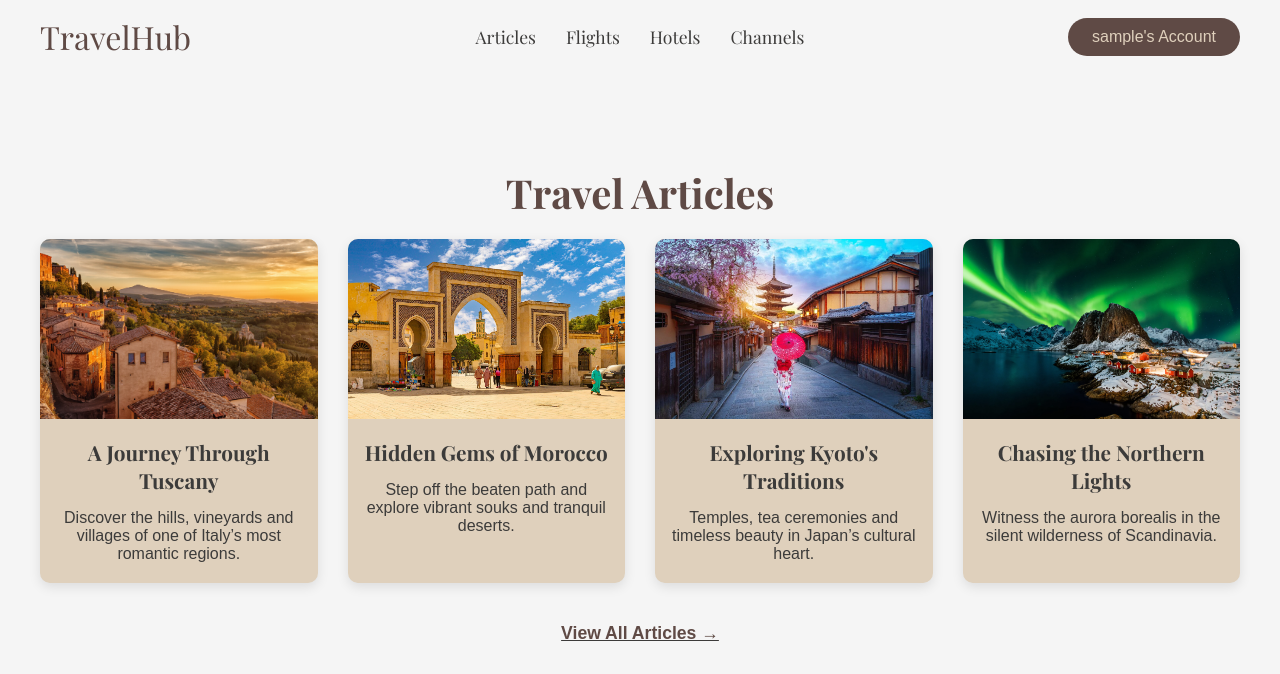
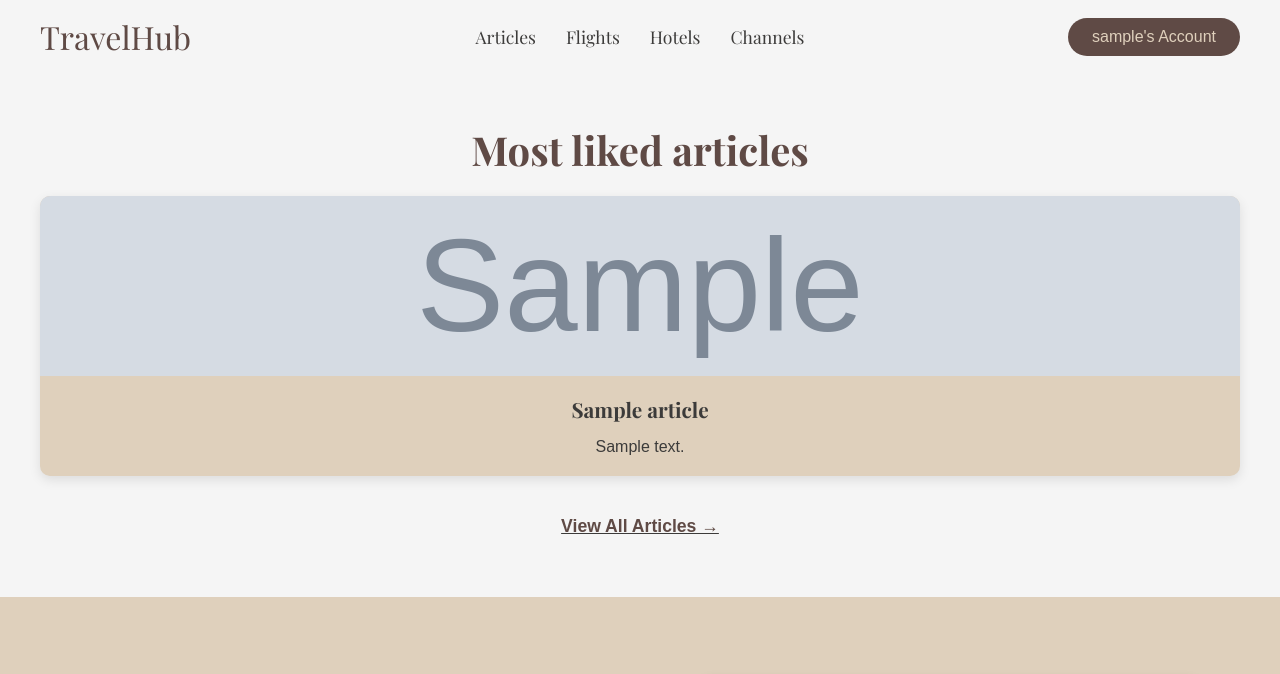
Before and after one commit to alessandraScilio/hw1, a PHP site: page /hw1/home.php in a window 1280 px wide. Shown: the top 674 px of the page. Run offline with PHP 8.4, Linux system fonts and the light colour scheme; the visitor is signed in with stand-in values (Sample User, id 1); tables that the repository leaves empty hold one stand-in row (values such as "Sample post"); grey boxes marked "Sample" are stand-in pictures; some web fonts are replaced.

Commit message:
Home page fetch

```diff
--- a/articles.css
+++ b/articles.css
@@ -16,7 +16,6 @@ body {
   color: var(--nero);
 }
 
-/*Navbar*/
 #nav-container {
   width: 100%;
   padding: 15px 40px;
@@ -38,6 +37,7 @@ body {
   font-size: 2rem;
   color: var(--marrone);
   flex: 1;
+  text-decoration: none;
 }
 
 #menu-container {
@@ -80,7 +80,6 @@ body {
 }
 
 
-/*Search section*/
 .search-section {
   background-color: whitesmoke;
   padding: 60px 20px;
@@ -142,7 +141,6 @@ body {
   background-color: var(--nero);
 }
 
-/*stile articoli*/
 
 #articles-container {
   display: grid;
--- a/check_username.php
+++ b/check_username.php
@@ -1,7 +1,4 @@
 <?php
-    /*******************************************************
-        Controlla che l'username sia unico
-    ********************************************************/
     require_once 'dbconfig.php';
 
     if (!isset($_GET["q"])) {
--- a/flights.css
+++ b/flights.css
@@ -16,7 +16,6 @@ body {
   color: var(--nero);
 }
 
-/*Navbar*/
 #nav-container {
   width: 100%;
   padding: 15px 40px;
@@ -38,6 +37,7 @@ body {
   font-size: 2rem;
   color: var(--marrone);
   flex: 1;
+  text-decoration: none;
 }
 
 #menu-container {
@@ -79,7 +79,6 @@ body {
   background-color: var(--nero);
 }
 
-/* Flight Section */
 #flight-section {
   max-width: 1000px;
   margin: 40px auto;
--- a/flights.js
+++ b/flights.js
@@ -1,7 +1,6 @@
 function handleError(error) {
     const output = document.getElementById('flight-result');
     output.textContent = "Errore";
-    // output.innerHTML = '<p style="color: red;">Errore di rete: ' + error.message + '</p>';
     console.error('Errore fetch:', error);
 }
 
@@ -64,9 +63,6 @@ function handleResult(flights) {
     }
 }
 
-// Creare codice css
-
-
 function handleResponse(response) {
     if (!response.ok) {
         throw new Error('Errore nella risposta del server');
--- /dev/null
+++ b/getPopularPosts.php
@@ -0,0 +1,53 @@
+<?php
+require_once 'auth.php';
+
+if (!$userid = checkAuth()) {
+    http_response_code(401);
+    echo json_encode(['error' => 'Unauthorized']);
+    exit;
+}
+
+header('Content-Type: application/json');
+
+$conn = mysqli_connect($dbconfig['host'], $dbconfig['user'], $dbconfig['password'], $dbconfig['name']);
+if (!$conn) {
+    http_response_code(500);
+    echo json_encode(['error' => 'Database connection failed']);
+    exit;
+}
+
+$query = "SELECT articles.title,
+                 articles.image_url,
+                 articles.content,
+                 COUNT(likes.id) AS numLikes
+    FROM articles
+    JOIN likes ON articles.id = likes.article_id
+    GROUP BY articles.id
+    ORDER BY numLikes DESC
+    LIMIT 4;
+    ";
+
+$res = mysqli_query($conn, $query);
+if (!$res) {
+    http_response_code(500);
+    echo json_encode(['error' => 'Query failed: ' . mysqli_error($conn)]);
+    mysqli_close($conn);
+    exit;
+}
+
+$postArray = [];
+
+while ($entry = mysqli_fetch_assoc($res)) {
+    $postArray[] = [
+        'title' => $entry['title'],
+        'image_url' => $entry['image_url'],
+        'content' => $entry['content']
+    ];
+}
+
+mysqli_free_result($res);
+mysqli_close($conn);
+
+echo json_encode($postArray);
+exit;
+?>
--- a/home.css
+++ b/home.css
@@ -37,6 +37,7 @@ body {
   font-size: 2rem;
   color: var(--marrone);
   flex: 1;
+  text-decoration: none;
 }
 
 #menu-container {
@@ -78,7 +79,6 @@ body {
   background-color: var(--nero);
 }
 
-/*Article preview*/
 
 .articles-preview-section {
   padding: 60px 20px;
@@ -90,9 +90,10 @@ body {
   font-size: 2.5rem;
   color: var(--marrone);
   margin-bottom: 20px;
+  margin-top: -10px;
 }
 
-.articles-grid {
+#articles-grid {
   display: grid;
   grid-template-columns: repeat(auto-fit, minmax(250px, 1fr));
   gap: 30px;
@@ -149,7 +150,6 @@ body {
 }
 
 
-/*Flight offers*/
 .travel-deals-section {
   background-color: var(--sabbia);
   padding: 80px 20px;
@@ -212,7 +212,6 @@ body {
   box-shadow: 0 4px 12px rgba(0, 0, 0, 0.15);
 }
 
-/* Channel Section */
 .travel-channels-section {
   background-color: var(--bianco);
   padding: 80px 20px;
@@ -266,9 +265,6 @@ body {
   line-height: 1.6;
 }
 
-
-
-/* Footer */
 .site-footer {
   background-color: var(--sabbia);
   color: var(--marrone);
--- a/home.js
+++ b/home.js
@@ -1 +1,55 @@
-// Aggiungere elementi alla home page da caricare asincronicamente
+function getFlightPage() {
+        window.location.href = 'articles.php';
+}
+
+function createArticleCard(post) {
+    const articleCard = document.createElement('div');
+    articleCard.classList.add('article-card');
+
+    const postImg = document.createElement('img');
+    postImg.src = post.image_url && post.image_url.trim() !== '' ? post.image_url : 'default.jpg';
+    postImg.alt = post.title;
+    articleCard.appendChild(postImg);
+
+    const postTitle = document.createElement('h3');
+    postTitle.textContent = post.title;
+    articleCard.appendChild(postTitle);
+
+    const postContent = document.createElement('p');
+    postContent.textContent = post.content.length > 150 ? post.content.substring(0,100) + '...' : post.content;
+    articleCard.appendChild(postContent);
+    articleCard.addEventListener('click', getFlightPage);
+
+    return articleCard;
+}
+
+function loadPopularPosts() {
+    const container = document.getElementById('articles-grid');
+
+    if (!container) return;
+    container.innerHTML = '';
+
+    fetch('getPopularPosts.php')
+        .then(function(response) {
+            if (!response.ok) {
+                throw new Error('Errore nella risposta del server');
+            }
+            return response.json();
+        })
+        .then(function(posts) {
+            if (posts.error) {
+                throw new Error(posts.error);
+            }
+
+            posts.forEach(function(post) {
+                const articleCard = createArticleCard(post);
+                container.appendChild(articleCard);
+            });
+        })
+        .catch(function(error) {
+            container.innerHTML = `<p class="error">Errore: ${error.message}</p>`;
+        });
+}
+
+
+document.addEventListener('DOMContentLoaded', loadPopularPosts);
--- a/home.php
+++ b/home.php
@@ -21,14 +21,14 @@
   <meta name="viewport" content="width=device-width, initial-scale=1">
   <title>TravelHub - Home</title>
   <link rel="stylesheet" href="home.css">
+  <script src="home.js" defer></script>
 </head>
 <body>
 
-  <!--Navbar-->
 <nav id="nav-container">
   <div id="nav-content">
 
-    <div id="site-name">TravelHub</div>
+    <a href="home.php" id="site-name">TravelHub</a>
 
     <div id="menu-container">
       <a class="menu-item" href="articles.php">Articles</a>
@@ -44,36 +44,11 @@
   </div>
 </nav>
 
-  <!--Article preview-->
 
   <section class="articles-preview-section">
-  <h2 class="section-title">Travel Articles</h2>
+  <h2 class="section-title">Most liked articles</h2>
 
-  <div class="articles-grid">
-    <div class="article-card">
-      <img src="pics/tuscany.jpeg" alt="Article 1">
-      <h3>A Journey Through Tuscany</h3>
-      <p>Discover the hills, vineyards and villages of one of Italy’s most romantic regions.</p>
-    </div>
-
-    <div class="article-card">
-      <img src="pics/morocco.jpg" alt="Article 2">
-      <h3>Hidden Gems of Morocco</h3>
-      <p>Step off the beaten path and explore vibrant souks and tranquil deserts.</p>
-    </div>
-
-    <div class="article-card">
-      <img src="pics/kyoto.jpg" alt="Article 3">
-      <h3>Exploring Kyoto's Traditions</h3>
-      <p>Temples, tea ceremonies and timeless beauty in Japan’s cultural heart.</p>
-    </div>
-
-    <div class="article-card">
-      <img src="pics/auroraBoreale.avif" alt="Article 4">
-      <h3>Chasing the Northern Lights</h3>
-      <p>Witness the aurora borealis in the silent wilderness of Scandinavia.</p>
-    </div>
-  </div>
+  <div id="articles-grid"></div>
 
   <div class="more-articles-link">
     <a href="articles.php" class="arrow-link">View All Articles →</a>
@@ -82,7 +57,6 @@
 
 <section class="travel-deals-section">
 
-  <!-- Flight Deals -->
   <div class="deal-container">
     <div class="deal-text">
       <h2>Find the Best Flight Deals</h2>
@@ -95,7 +69,6 @@
     </div>
   </div>
 
-  <!-- Hotel Deals -->
   <div class="deal-container">
     <div class="deal-image">
       <img src="pics/hotel.avif" alt="Hotel deals">
@@ -110,7 +83,6 @@
 
 </section>
 
-<!-- Travel Channels Section -->
 <section class="travel-channels-section">
   <h2>Explore Our Travel Channels</h2>
   <p class="channels-subtitle">Follow our adventures across multiple platforms</p>
@@ -127,7 +99,6 @@
 </section>
 
 
-<!-- Footer -->
 <footer class="site-footer">
   <div class="footer-container">
     <div class="footer-left">
--- /dev/null
+++ b/index.js
@@ -0,0 +1 @@
+// Aggiungere carosello
--- a/index.php
+++ b/index.php
@@ -10,7 +10,7 @@
       <body>
       <nav id="nav-container">
         <div id="nav-content">
-          <div id="site-name">TravelHub</div>
+        <a href="home.php" id="site-name">TravelHub</a>
 
         <div id="menu-container">
            <a class="menu-item" href="articles.php">Articles</a>
@@ -39,8 +39,6 @@
   </div>
 </header>
 
-
-<!--Services-->
 <section class="services-section">
   <div class="services-container">
     <h2>Our Services</h2>
@@ -68,7 +66,6 @@
 </section>
 
 
-<!-- Articles -->
   <section class="travel-articles-intro">
        <div class="intro-container">
         <div class="intro-text">
@@ -80,7 +77,6 @@
       </div>
   </section>
 
-<!--Features-->
    <span id = "features-container">
             <div id="features-text">TRAVEL HUB HAS BEEN FEATURED IN...</div>
           <div id="logos-container">
--- a/likeArticles.php
+++ b/likeArticles.php
@@ -9,7 +9,6 @@ $conn = mysqli_connect($dbconfig['host'], $dbconfig['user'], $dbconfig['password
 $data = json_decode(file_get_contents("php://input"), true);
 $article_id = mysqli_real_escape_string($conn, $data['article_id']);
 
-// Check se like già esiste
 $checkQuery = "SELECT * FROM likes WHERE user_id = $userid AND article_id = $article_id";
 $checkRes = mysqli_query($conn, $checkQuery);
 
@@ -18,7 +17,6 @@ if (mysqli_num_rows($checkRes) == 0) {
     mysqli_query($conn, $insertQuery);
 }
 
-// Ritorna nuovo numero di like
 $countQuery = "SELECT COUNT(*) AS like_count FROM likes WHERE article_id = $article_id";
 $res = mysqli_query($conn, $countQuery);
 $row = mysqli_fetch_assoc($res);
--- a/query.sql
+++ b/query.sql
@@ -1,5 +1,4 @@
 CREATE DATABASE IF NOT EXISTS hw1;
-
 
 CREATE TABLE IF NOT EXISTS users (
   id INT AUTO_INCREMENT PRIMARY KEY,
@@ -37,5 +36,3 @@ CREATE TABLE IF NOT EXISTS comments (
   FOREIGN KEY (user_id) REFERENCES users(id) ON DELETE CASCADE,
   FOREIGN KEY (article_id) REFERENCES articles(id) ON DELETE CASCADE
 );
-
-SELECT COUNT(*) FROM likes WHERE user_id = [3];
--- a/signup.php
+++ b/signup.php
@@ -16,7 +16,6 @@ if (
     $error = array();
     $conn = mysqli_connect($dbconfig['host'], $dbconfig['user'], $dbconfig['password'], $dbconfig['name']) or die(mysqli_error($conn));
 
-    // USERNAME
     if (!preg_match('/^[a-zA-Z0-9_]{1,15}$/', $_POST['username'])) {
         $error[] = "Username non valido";
     } else {
@@ -26,18 +25,14 @@ if (
             $error[] = "Username già utilizzato";
         }
     }
-
-    // PASSWORD
     if (strlen($_POST["password"]) < 8) {
         $error[] = "Caratteri password insufficienti";
     }
 
-    // CONFERMA PASSWORD
     if ($_POST["password"] !== $_POST["confirm-password"]) {
         $error[] = "Le password non coincidono";
     }
 
-    // EMAIL
     if (!filter_var($_POST['email'], FILTER_VALIDATE_EMAIL)) {
         $error[] = "Email non valida";
     } else {
@@ -50,7 +45,6 @@ if (
 
     $_SESSION['errors'] = $error;
 
-    // REGISTRAZIONE
     if (count($error) == 0) {
         $password = mysqli_real_escape_string($conn, $_POST['password']);
         $password = password_hash($password, PASSWORD_BCRYPT);
```
Also changed, not shown: articles.js (+8 -4 lines), articles.php (+4 -4 lines), check_email.php (+1 -19 lines), flights.php (+5 -4 lines), index.css (+1 -10 lines), login.js (deleted), pics/cross.svg (deleted).
